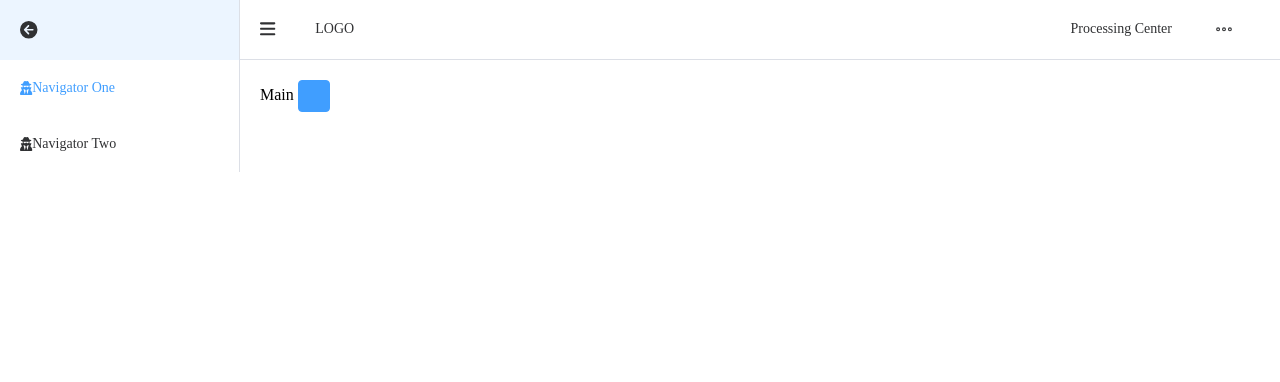
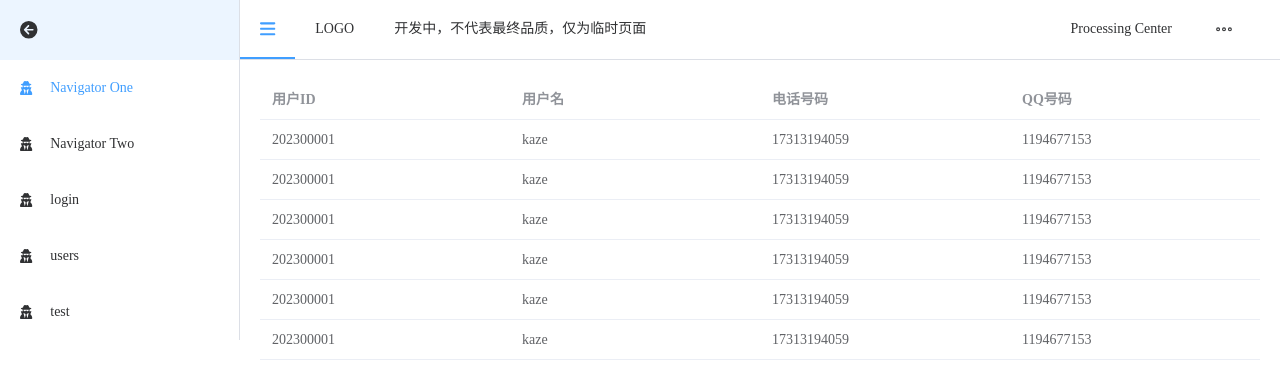
Before and after one commit to Gork336/feiyang-vue-admin, a Vue app: page /users in a window 1280 px wide. Shown: the top 382 px of the page. Built offline with nearby package versions, Linux system fonts and the light colour scheme.

Commit message:
add aside-router,users

```diff
--- a/index.html
+++ b/index.html
@@ -4,12 +4,6 @@
     <meta charset="UTF-8" />
     <link rel="icon" href="/feiyang.ico" />
     <meta name="viewport" content="width=device-width, initial-scale=1.0" />
-
-    <script
-      src="https://cdn.dingxiang-inc.com/ctu-group/captcha-ui/v5/index.js"
-      crossorigin="anonymous"
-      id="dx-captcha-script"
-    ></script>
 
     <title>维修后台管理</title>
   </head>
--- a/src/App.vue
+++ b/src/App.vue
@@ -1,10 +1,10 @@
 <script setup>
-import Test from "./views/Test.vue";
+import { ref, watch } from "vue";
+//import Test from "./views/Test.vue";
 import login1 from "./views/login/login-1.vue";
 import layout from "./components/layout.vue";
 import asideMenu from "./components/aside.vue";
 import headerMenu from "./components/header.vue";
-import { ref, watch } from "vue";
 
 import { useAsideWidthStore } from "@/stores/asidewidth";
 const asideWidth = useAsideWidthStore();
@@ -12,7 +12,7 @@ console.log("aside初始" + asideWidth.width);
 watch(
   () => asideWidth.width,
   (newWidth) => {
-    console.log("aside检测" + newWidth);
+    // console.log("new aside: " + newWidth);
     fWidth.value = newWidth;
   }
 );
@@ -29,10 +29,7 @@ const fWidth = ref(asideWidth.width);
         <el-header class="custom-header">
           <headerMenu></headerMenu>
         </el-header>
-        <el-main>
-          Main
-          <el-button type="primary"></el-button>
-        </el-main>
+        <el-main> <RouterView></RouterView></el-main>
       </el-container>
     </el-container>
   </div>
--- a/src/components/aside.vue
+++ b/src/components/aside.vue
@@ -8,7 +8,7 @@ const collapse = ref(false); // 默认侧边导航不折叠
 const toggleCollapse = () => {
   collapse.value = !collapse.value;
   asideWidth.width = collapse.value ? "64px" : "240px";
-  console.log(asideWidth.width);
+  // console.log(asideWidth.width);
 };
 </script>
 <template>
@@ -19,26 +19,53 @@ const toggleCollapse = () => {
         icon="fa-solid fa-circle-arrow-left"
         size="lg"
         v-if="!collapse"
+        class="icon"
       />
       <font-awesome-icon
         icon="fa-solid fa-circle-arrow-right"
         size="lg"
         v-if="collapse"
+        class="icon"
       />
 
       <template #title v-if="!collapse"></template>
     </el-menu-item>
     <el-menu-item index="1">
-      <font-awesome-icon icon="fa-solid fa-user-secret" />
+      <font-awesome-icon icon="fa-solid fa-user-secret" class="icon" />
       <template #title v-if="!collapse">Navigator One</template>
     </el-menu-item>
     <el-menu-item index="2">
-      <font-awesome-icon icon="fa-solid fa-user-secret" />
+      <font-awesome-icon icon="fa-solid fa-user-secret" class="icon" />
       <template #title v-if="!collapse">Navigator Two</template>
     </el-menu-item>
+    <RouterLink to="/login1" class="router-a"
+      ><el-menu-item index="3">
+        <font-awesome-icon icon="fa-solid fa-user-secret" class="icon" />
+        <template #title v-if="!collapse">login</template>
+      </el-menu-item></RouterLink
+    >
+    <RouterLink to="/users" class="router-a"
+      ><el-menu-item index="4">
+        <font-awesome-icon icon="fa-solid fa-user-secret" class="icon" />
+        <template #title v-if="!collapse">users</template>
+      </el-menu-item></RouterLink
+    >
+    <RouterLink to="/test" class="router-a"
+      ><el-menu-item index="5">
+        <font-awesome-icon icon="fa-solid fa-user-secret" class="icon" />
+        <template #title v-if="!collapse">test</template>
+      </el-menu-item></RouterLink
+    >
   </el-menu>
 </template>
 <style scoped>
-.first{
+.first {
   height: 60px;
-}</style>
+}
+.icon {
+  padding-right: 18px;
+}
+.router-a {
+  text-decoration: none;
+}
+</style>
--- a/src/components/header.vue
+++ b/src/components/header.vue
@@ -5,13 +5,15 @@ const activeIndex = ref("-1");
 </script>
 <template>
   <el-menu mode="horizontal" :default-active="activeIndex" class="custom-menu">
-    <el-menu-item class="logo">
+    <el-menu-item index="-1" class="logo">
       <font-awesome-icon icon="fa-solid fa-bars" size="lg" /> &#8203;
+      <!-- <template #title>&#8203;</template> -->
     </el-menu-item>
     <el-menu-item index="0">LOGO</el-menu-item>
+    <el-menu-item index="1">开发中，不代表最终品质，仅为临时页面</el-menu-item>
 
-    <el-menu-item index="1" class="to-right">Processing Center</el-menu-item>
-    <el-menu-item index="2">nickname</el-menu-item>
+    <el-menu-item index="2" class="to-right">Processing Center</el-menu-item>
+    <el-menu-item index="3">nickname</el-menu-item>
   </el-menu>
 </template>
 <style scoped>
--- /dev/null
+++ b/src/components/tableTest.vue
@@ -0,0 +1,155 @@
+<script setup>
+import { ref, computed, watch } from "vue";
+const currentPage = ref(1);
+const pageSize = ref(14);
+const currentPageData = computed(() => {
+  const start = (currentPage.value - 1) * pageSize.value;
+  const end = start + pageSize.value;
+  return allData.slice(start, end);
+});
+const total = computed(() => allData.length);
+const handleCurrentChange = (newPage) => {
+  currentPage.value = newPage;
+};
+const allData = [
+  {
+    date: "20168888",
+    name: "Tom",
+    address: "No. 189, Grove St, Los Angeles",
+  },
+  {
+    date: "2016-05-02",
+    name: "Tom",
+    address: "No. 189, Grove St, Los Angeles",
+  },
+  {
+    date: "2016-05-04",
+    name: "Tom",
+    address: "No. 189, Grove St, Los Angeles",
+  },
+  {
+    date: "2016-05-01",
+    name: "Tom",
+    address: "No. 189, Grove St, Los Angeles",
+  },
+  {
+    date: "2016-05-03",
+    name: "Tom",
+    address: "No. 189, Grove St, Los Angeles",
+  },
+  {
+    date: "2016-05-02",
+    name: "Tom",
+    address: "No. 189, Grove St, Los Angeles",
+  },
+  {
+    date: "2016-05-04",
+    name: "Tom",
+    address: "No. 189, Grove St, Los Angeles",
+  },
+  {
+    date: "2016-05-01",
+    name: "Tom",
+    address: "No. 189, Grove St, Los Angeles",
+  },
+  {
+    date: "2016-05-03",
+    name: "Tom",
+    address: "No. 189, Grove St, Los Angeles",
+  },
+  {
+    date: "2016-05-02",
+    name: "Tom",
+    address: "No. 189, Grove St, Los Angeles",
+  },
+  {
+    date: "2016-05-04",
+    name: "Tom",
+    address: "No. 189, Grove St, Los Angeles",
+  },
+  {
+    date: "2016-05-01",
+    name: "Tom",
+    address: "No. 189, Grove St, Los Angeles",
+  },
+  {
+    date: "2016-05-03",
+    name: "Tom",
+    address: "No. 189, Grove St, Los Angeles",
+  },
+  {
+    date: "2016-05-02",
+    name: "Tom",
+    address: "No. 189, Grove St, Los Angeles",
+  },
+  {
+    date: "2016-05-04",
+    name: "Tom",
+    address: "No. 189, Grove St, Los Angeles",
+  },
+  {
+    date: "2016-05-01",
+    name: "Tom",
+    address: "No. 189, Grove St, Los Angeles",
+  },
+  {
+    date: "2016-05-03",
+    name: "Tom",
+    address: "No. 189, Grove St, Los Angeles",
+  },
+  {
+    date: "2016-05-02",
+    name: "Tom",
+    address: "No. 189, Grove St, Los Angeles",
+  },
+  {
+    date: "2016-05-04",
+    name: "Tom",
+    address: "No. 189, Grove St, Los Angeles",
+  },
+  {
+    date: "2016-05-01",
+    name: "Tom",
+    address: "No. 189, Grove St, Los Angeles",
+  },
+  {
+    date: "2016-05-03",
+    name: "Tom",
+    address: "No. 189, Grove St, Los Angeles",
+  },
+  {
+    date: "2016-05-02",
+    name: "Tom",
+    address: "No. 189, Grove St, Los Angeles",
+  },
+  {
+    date: "2016-05-04",
+    name: "Tom",
+    address: "No. 189, Grove St, Los Angeles",
+  },
+  {
+    date: "2016-05-01",
+    name: "Tom",
+    address: "No. 189, Grove St, Los Angeles",
+  },
+];
+</script>
+<template>
+  <el-table :data="currentPageData" border height="95%" style="width: 100%">
+    <el-table-column prop="date" label="Date" width="180" />
+    <el-table-column prop="name" label="Name" width="180" />
+    <el-table-column prop="address" label="Address" />
+  </el-table>
+  <div class="example-pagination-block">
+
+    <el-pagination
+      v-if="total > pageSize"
+      layout="prev, pager, next"
+      :total="total"
+      :current-page="currentPage"
+      :page-size="pageSize"
+      @current-change="handleCurrentChange"
+    />
+  </div>
+</template>
+<style scoped></style>
--- a/src/router/mainRouter.js
+++ b/src/router/mainRouter.js
@@ -1,12 +1,12 @@
 import { createRouter, createWebHistory } from "vue-router";
 import login1 from "../views/login/login-1.vue";
-import dingXiang from "../views/login/ding_xiang_captcha.vue";
 import Test from "../views/Test.vue";
+import usersTable from "@/views/usersTable.vue";
 
 const routes = [
   { path: "/login1", component: login1 },
-  { path: "/dingxiang", component: dingXiang },
-  { path: "/", component: Test },
+  { path: "/users", component: usersTable },
+  { path: "/test", component: Test },
 ];
 const router = createRouter({
   history: createWebHistory(),
--- a/src/views/Test.vue
+++ b/src/views/Test.vue
@@ -10,7 +10,8 @@ function double() {
 }
 </script>
 <template>
-  This is test! Current {{ counter.count }}
+  This is test!<br />
+  Current {{ counter.count }}<br />
   <el-button type="primary" @click="increment">increment</el-button>
   <el-button type="primary" @click="double">double</el-button>
 </template>
--- /dev/null
+++ b/src/views/usersTable.vue
@@ -0,0 +1,49 @@
+<script setup>
+const allData = [
+  {
+    user_id: "202300001",
+    username: "kaze",
+    phone_no: "17313194059",
+    qq_no: "1194677153",
+  },
+  {
+    user_id: "202300001",
+    username: "kaze",
+    phone_no: "17313194059",
+    qq_no: "1194677153",
+  },
+  {
+    user_id: "202300001",
+    username: "kaze",
+    phone_no: "17313194059",
+    qq_no: "1194677153",
+  },
+  {
+    user_id: "202300001",
+    username: "kaze",
+    phone_no: "17313194059",
+    qq_no: "1194677153",
+  },
+  {
+    user_id: "202300001",
+    username: "kaze",
+    phone_no: "17313194059",
+    qq_no: "1194677153",
+  },
+  {
+    user_id: "202300001",
+    username: "kaze",
+    phone_no: "17313194059",
+    qq_no: "1194677153",
+  },
+];
+</script>
+<template>
+  <el-table :data="allData" height="90%" style="width: 100%">
+    <el-table-column prop="user_id" label="用户ID"></el-table-column>
+    <el-table-column prop="username" label="用户名"></el-table-column>
+    <el-table-column prop="phone_no" label="电话号码"></el-table-column>
+    <el-table-column prop="qq_no" label="QQ号码"></el-table-column>
+  </el-table>
+</template>
+<style scoped></style>
```
Also changed, not shown: 6 other files (tests, documents, lock files or other folders).
